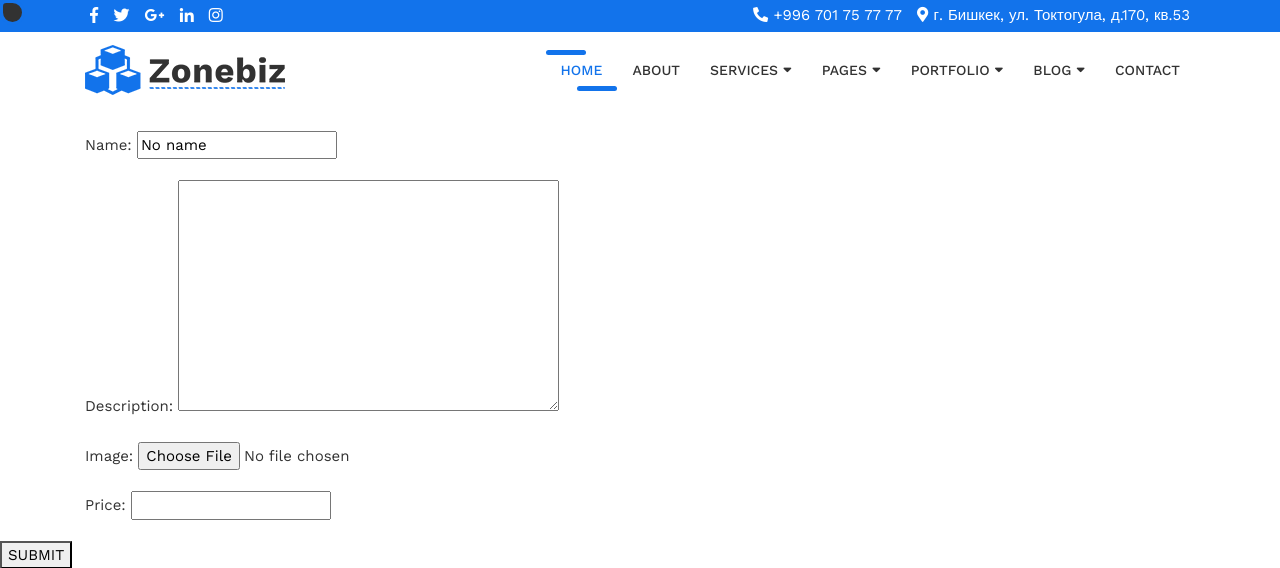
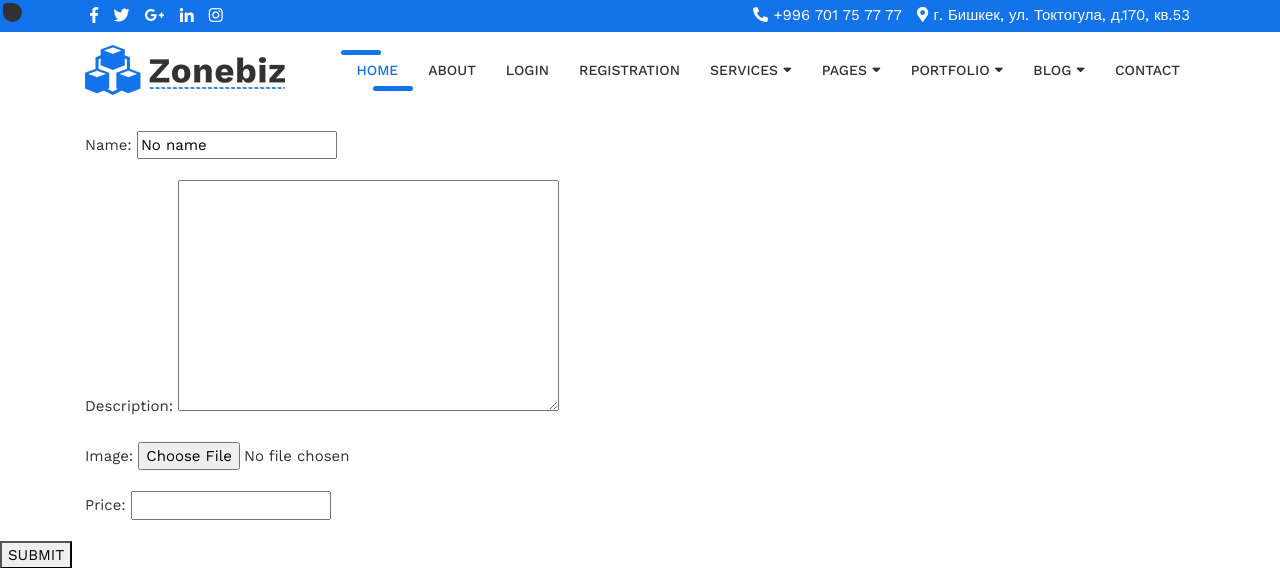
Before and after one commit to malikkamchibekov/zonebiz_heroku, a Django app: page /create_service/ in a window 1280 px wide. Shown: the top 568 px of the page. Run offline with Django 4.2, Linux system fonts and the light colour scheme; some libraries are stand-ins or nearby versions.

Commit message:
third commit

```diff
--- a/zonebiz/forms.py
+++ b/zonebiz/forms.py
@@ -1,5 +1,6 @@
 from django import forms
 from .models import Service
+from django.contrib.auth.forms import AuthenticationForm
 
 
 class ServiceForm(forms.ModelForm):
@@ -14,3 +15,8 @@ class ServiceForm(forms.ModelForm):
             'image',
             'price',
         ]
+
+
+class UserLoginForm(AuthenticationForm):
+    username = forms.CharField()
+    password = forms.CharField()
--- a/zonebiz/templates/base.html
+++ b/zonebiz/templates/base.html
@@ -50,6 +50,9 @@
     <!-- Navigation -->
     <nav class="navbar navbar-expand-lg navbar-dark bg-light top-nav">
         <div class="container">
+			{% if request.user.is_authenticated %}
+			<span>Welcome, {{ user.username }}</span>
+			{% endif %}
             <a class="navbar-brand" href="{% url 'index' %}">
 				<img src="{% static 'images/logo.png' %}" alt="logo" />
             </a>
@@ -63,6 +66,12 @@
 					</li>
 					<li class="nav-item">
 						<a class="nav-link" href="{% url 'about' %}">About</a>
+					</li>
+					<li class="nav-item">
+						<a class="nav-link" href="{% url 'login' %}">Login</a>
+					</li>
+					<li class="nav-item">
+						<a class="nav-link" href="{% url 'registration' %}">Registration</a>
 					</li>
 					<li class="nav-item dropdown">
 						<a class="nav-link" href="#" id="navbarDropdownBlog" data-toggle="dropdown" aria-haspopup="true" aria-expanded="false">Services <i class="fas fa-sort-down"></i></a>
--- a/zonebiz/urls.py
+++ b/zonebiz/urls.py
@@ -16,5 +16,7 @@ urlpatterns = [
     path('blog-post/', blog_post, name='blog-post'),
     path('contact/', contact, name='contact'),
     path('create_service/', create_service, name='create_service'),
+    path('login/', login_user, name='login'),
+    path('registration', registration, name='registration'),
 
 ]
--- a/zonebiz/views.py
+++ b/zonebiz/views.py
@@ -1,8 +1,9 @@
 from django.shortcuts import render, redirect
-
-from .forms import ServiceForm
+from .forms import ServiceForm, UserLoginForm
 from .models import Service, Blog
-
+from django.contrib.auth.forms import UserCreationForm
+from django.contrib import messages
+from django.contrib.auth import login, logout
 
 def index(request):
     blogs = Blog.objects.all()
@@ -68,3 +69,33 @@ def create_service(request):
     else:
         form = ServiceForm()
     return render(request, 'zonebiz/create_service.html', {'form': form})
+
+
+def login_user(request):
+    if request.method == 'POST':
+        form = UserLoginForm(data=request.POST)
+        if form.is_valid():
+            user = form.get_user()
+            login(request, user)
+            messages.success(request, 'Welcome!')
+            return redirect('/')
+        else:
+            messages.error(request, 'Something gone wrong(')
+    else:
+        form = UserLoginForm()
+
+    return render(request, 'zonebiz/login.html', {'form': form})
+
+
+def registration(request):
+    if request.method == 'POST':
+        form = UserCreationForm(request.POST)
+        if form.is_valid():
+            form.save()
+            return redirect('login')
+        else:
+            messages.error(request, 'Something gone wrong(')
+    else:
+        form = UserCreationForm()
+
+    return render(request, 'zonebiz/registration.html', {'form': form})
```
Also changed, not shown: zonebiz/templates/zonebiz/login.html (added, +11 -0 lines), zonebiz/templates/zonebiz/registration.html (added, +11 -0 lines), db.sqlite3, static/css/style.css (line endings or trailing spaces).
